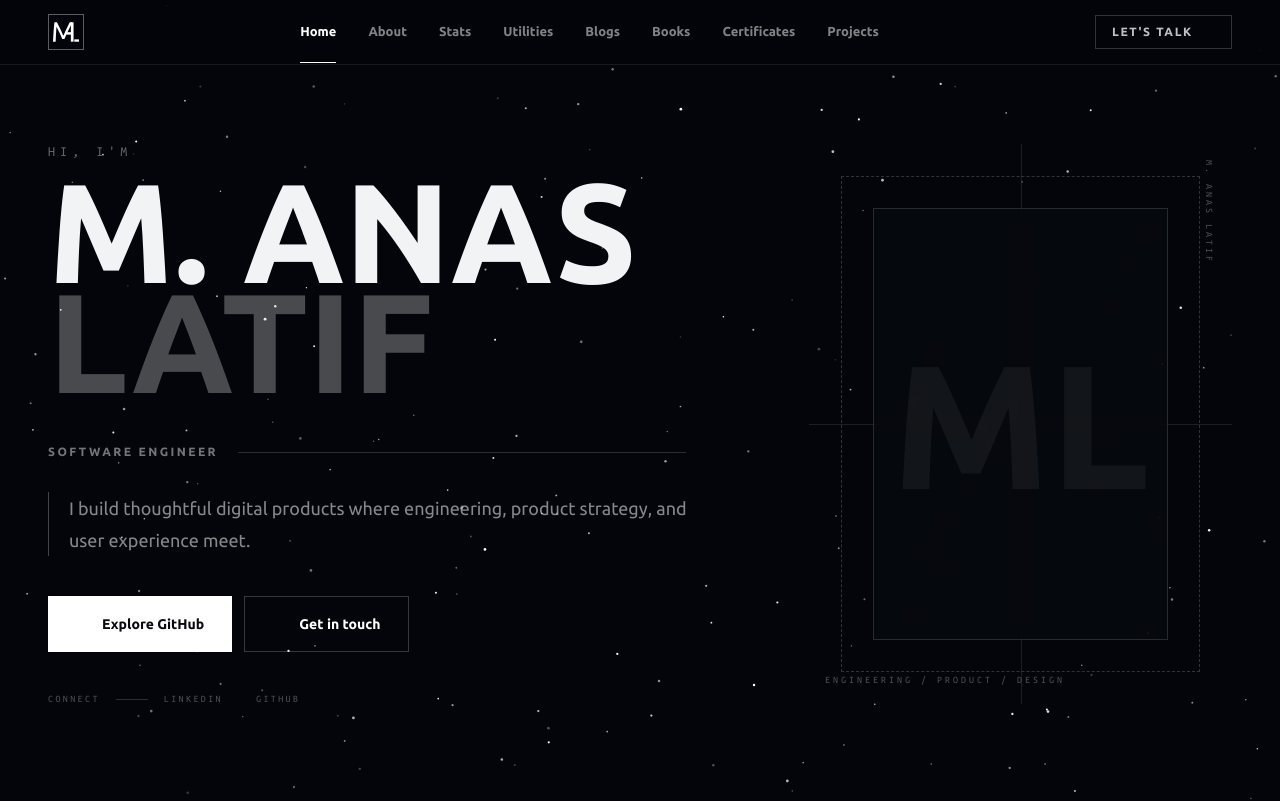
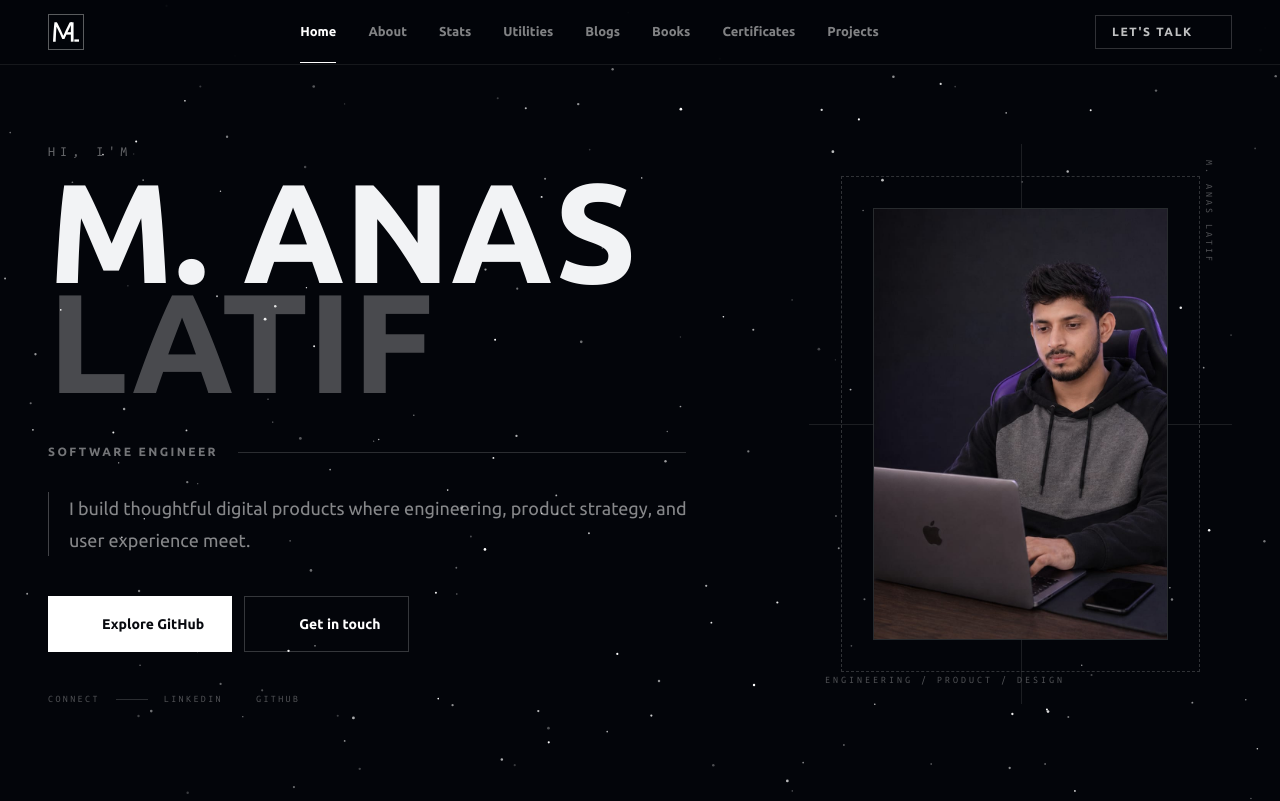
Before and after one commit to MAnasLatif/portfolio, a Next.js app: page / in a window 1280 px wide. Shown: the top 801 px of the page. Built offline with nearby package versions, Linux system fonts and the light colour scheme; some icons are missing.

Commit message:
feat: add portrait to home hero
Replace the hero initials placeholder with the supplied optimized portrait while preserving the framed desktop composition.

```diff
--- a/src/app/_components/hero-header.tsx
+++ b/src/app/_components/hero-header.tsx
@@ -1,6 +1,7 @@
 import TbBrandGithub from "@mal-icons/react/tb/TbBrandGithub";
 import TbExternalLink from "@mal-icons/react/tb/TbExternalLink";
 import TbSend from "@mal-icons/react/tb/TbSend";
+import Image from "next/image";
 
 export function HeroHeader() {
   return (
@@ -71,14 +72,19 @@ export function HeroHeader() {
         </div>
       </div>
 
-      <div className="relative hidden min-h-140 lg:block" aria-hidden="true">
+      <div className="relative hidden min-h-140 lg:block">
         <div className="absolute inset-8 border border-dashed border-white/18" />
         <div className="absolute inset-x-0 top-1/2 h-px bg-white/10" />
         <div className="absolute inset-y-0 left-1/2 w-px bg-white/10" />
-        <div className="absolute inset-16 grid place-items-center border border-white/14 bg-[#080a0f]/72 backdrop-blur-sm">
-          <span className="text-[11rem] font-black leading-none text-white/5.5">
-            ML
-          </span>
+        <div className="absolute inset-16 overflow-hidden border border-white/14 bg-[#080a0f]/72 backdrop-blur-sm">
+          <Image
+            src="/manaslatif.jpeg"
+            alt="M. Anas Latif working at his laptop"
+            fill
+            priority
+            sizes="(min-width: 1024px) 22vw, 0px"
+            className="object-cover object-[58%_center]"
+          />
         </div>
         <p className="absolute bottom-4 left-4 font-mono text-[10px] uppercase tracking-[0.3em] text-white/30">
           Engineering / Product / Design
```
Also changed, not shown: public/manaslatif.jpeg (added).
